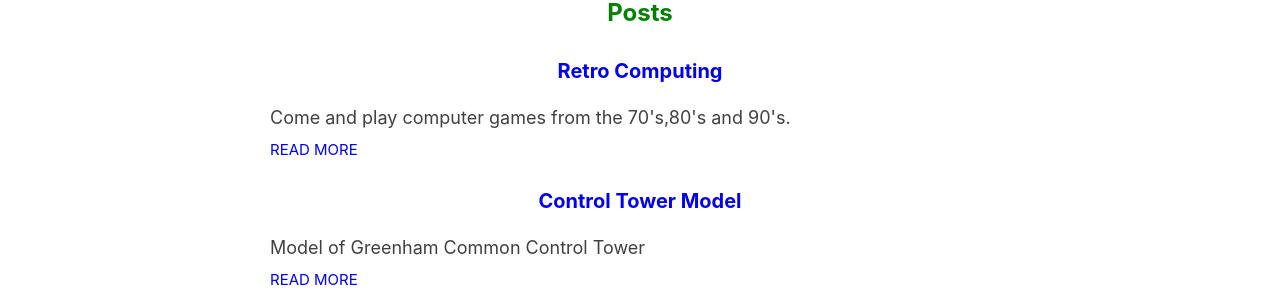
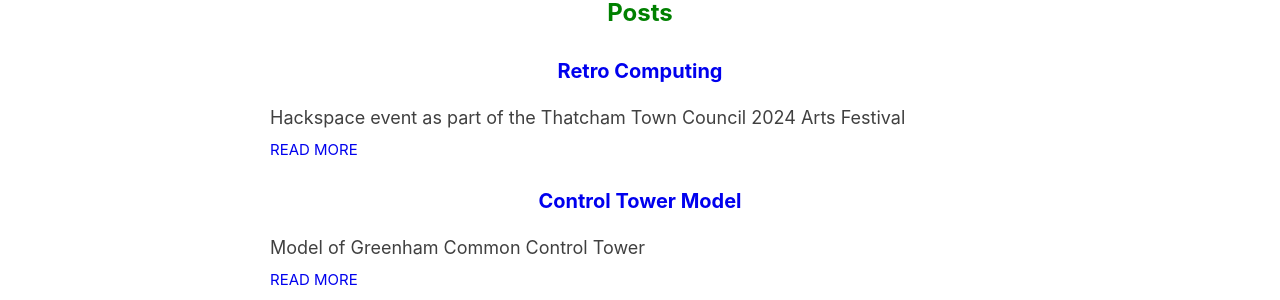
Before and after one commit to nadhack/nadhack.github.io, a Jekyll site: the page built from posts.html, in a window 1280 px wide. Shown: the part 208-508 px from the top of the page. Built offline with Jekyll 4.4.1, drawn with Linux system fonts in a browser that asks for light colours.

Commit message:
Update 2024-10-12-retro-computer.md

```diff
--- a/_posts/2024-10-12-retro-computer.md
+++ b/_posts/2024-10-12-retro-computer.md
@@ -3,7 +3,7 @@ layout: event
 title: Retro Computing
 event_date: October 12, 2024
 categories: [External-Event]
-excerpt: Come and play computer games from the 70's,80's and 90's.
+excerpt: Hackspace event as part of the Thatcham Town Council 2024 Arts Festival
 ---
 
 We held our annual Retro Computer event on the 12th October. Despite the weather, turnout exceeded last years numbers. Our members provided an excellant range of computers most of which were working. We also had a room of Games Consoles including some handheld devices. The Hackspace Droid driving course was also availble for the vistors to try. For those who prefer phyical gaming we had a Battle bots arena.
```
